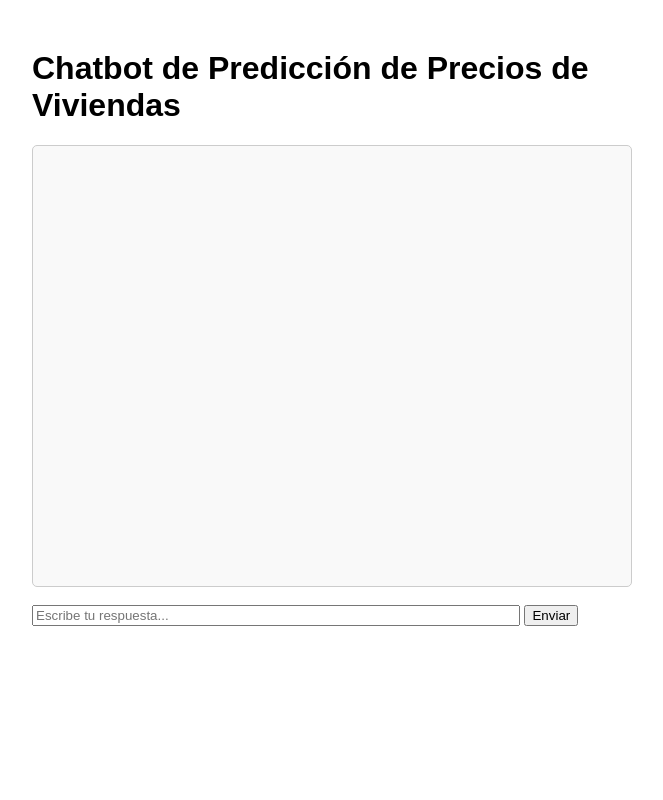
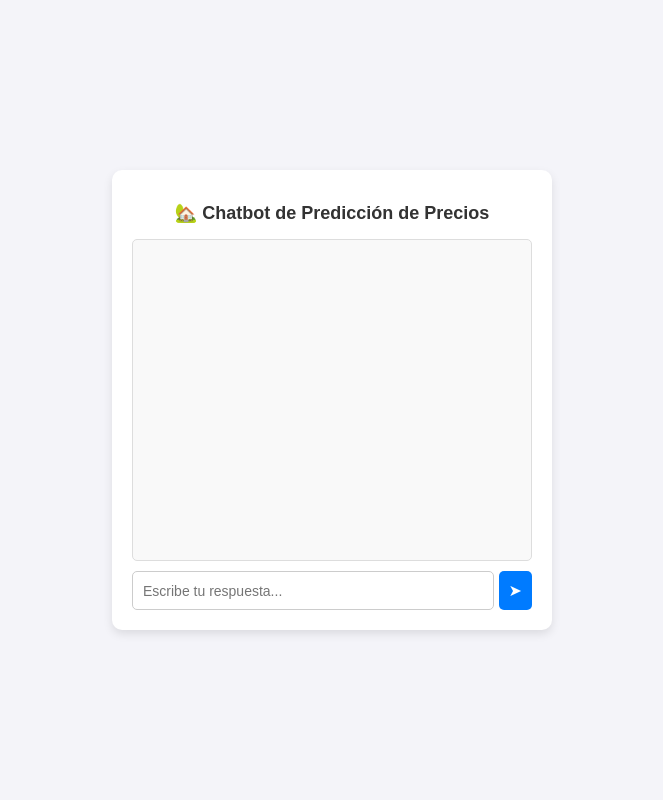
Before and after one commit to thisisalvaro/Chatbot-de-Predicci-n-de-Precios, a Flask app: page / in a window 1280 px wide. Shown: the whole page, without its empty margins (308-971 px from the left). Run offline with Flask 3, Linux system fonts and the light colour scheme.

Commit message:
update css and html : now is prettier

```diff
--- a/static/style.css
+++ b/static/style.css
@@ -1,44 +1,112 @@
+/* Estilos Generales */
 body {
-    font-family: Arial, sans-serif;
-    max-width: 600px;
-    margin: 50px auto;
+    font-family: 'Arial', sans-serif;
+    background-color: #f4f4f9;
+    display: flex;
+    justify-content: center;
+    align-items: center;
+    height: 100vh;
+    margin: 0;
 }
-#chat-container {
-    border: 1px solid #ccc;
+
+/* Contenedor Principal */
+.chat-container {
+    width: 400px;
+    background: white;
     padding: 20px;
+    border-radius: 10px;
+    box-shadow: 0px 4px 10px rgba(0, 0, 0, 0.1);
+    text-align: center;
+}
+
+/* Título */
+h1 {
+    font-size: 18px;
+    margin-bottom: 15px;
+    color: #333;
+}
+
+/* Caja de Chat */
+#chat-box {
+    height: 300px;
+    overflow-y: auto;
+    border: 1px solid #ddd;
+    padding: 10px;
     border-radius: 5px;
-    background-color: #f9f9f9;
-    height: 400px;
-    overflow-y: scroll;
+    background: #f9f9f9;
+    display: flex;
+    flex-direction: column;
 }
+
+/* Mensajes */
 .message {
-    margin: 10px 0;
+    padding: 10px;
+    margin: 5px 0;
+    border-radius: 5px;
+    max-width: 75%;
 }
+
+/* Estilos de Mensajes */
 .user-message {
-    text-align: right;
-    color: blue;
+    background: #007bff;
+    color: white;
+    align-self: flex-end;
 }
+
 .bot-message {
-    text-align: left;
-    color: green;
+    background: #ddd;
+    align-self: flex-start;
 }
-.bot-message-happy {
-    color: #28a745;
-    font-weight: bold;
-}
-.bot-message-sad {
-    color: #dc3545;
-    font-weight: bold;
-}
+
+/* Mensajes Especiales */
 .loading {
-    color: gray;
+    background: #ffcc00;
+    color: black;
+    align-self: center;
     font-style: italic;
 }
+
+.bot-message-happy {
+    background: #4CAF50;
+    color: white;
+}
+
+.bot-message-sad {
+    background: #ff4444;
+    color: white;
+}
+
 .error-message {
-    color: #dc3545;
-    font-weight: bold;
-    font-style: italic;
+    background: #ff5722;
+    color: white;
 }
-button:disabled {
-    background-color: #ccc;
+
+/* Contenedor de Entrada */
+.input-container {
+    display: flex;
+    margin-top: 10px;
 }
+
+#user-input {
+    flex: 1;
+    padding: 10px;
+    border: 1px solid #ccc;
+    border-radius: 5px;
+    font-size: 14px;
+    outline: none;
+}
+
+#send-btn {
+    padding: 10px;
+    margin-left: 5px;
+    border: none;
+    background: #007bff;
+    color: white;
+    cursor: pointer;
+    border-radius: 5px;
+    font-size: 16px;
+}
+
+#send-btn:hover {
+    background: #0056b3;
+}
--- a/templates/index.html
+++ b/templates/index.html
@@ -1,20 +1,23 @@
 <!DOCTYPE html>
-<html lang="en">
+<html lang="es">
 <head>
     <meta charset="UTF-8">
     <meta name="viewport" content="width=device-width, initial-scale=1.0">
     <title>Chatbot de Predicción de Precios</title>
     <link rel="stylesheet" href="../static/style.css">
-
 </head>
 <body>
-    <h1>Chatbot de Predicción de Precios de Viviendas</h1>
-    <div id="chat-container">
-        <div id="messages"></div>
+
+    <div class="chat-container">
+        <h1>🏡 Chatbot de Predicción de Precios</h1>
+        <div id="chat-box">
+            <div id="messages"></div>
+        </div>
+        <div class="input-container">
+            <input type="text" id="user-input" placeholder="Escribe tu respuesta..." autofocus>
+            <button id="send-btn" onclick="sendMessage()">➤</button>
+        </div>
     </div>
-    <br>
-    <input type="text" id="user-input" placeholder="Escribe tu respuesta..." style="width: 80%;">
-    <button id="send-btn" onclick="sendMessage()">Enviar</button>
 
     <script>
         const userId = Math.random().toString(36).substr(2, 9); // Genera un ID único para el usuario
@@ -27,24 +30,20 @@
             if (!userMessage) return;
             appendMessage(userMessage, 'user-message');
             input.value = "";
-            sendButton.disabled = true; // Disable button while waiting for response
-            appendMessage("Cargando...", 'loading'); // Show loading message
+            sendButton.disabled = true; // Deshabilitar botón mientras responde
+            appendMessage("⏳ Cargando...", 'loading');
 
             try {
                 const response = await fetch("/chatbot", {
                     method: "POST",
-                    headers: {
-                        "Content-Type": "application/json"
-                    },
-                    body: JSON.stringify({
-                        message: userMessage,
-                        user_id: userId
-                    })
+                    headers: { "Content-Type": "application/json" },
+                    body: JSON.stringify({ message: userMessage, user_id: userId })
                 });
+
                 const data = await response.json();
-                document.querySelector(".loading")?.remove(); // Remove loading message
+                document.querySelector(".loading")?.remove(); // Eliminar mensaje de carga
 
-                // Display the response with some feeling
+                // Estilos según la respuesta
                 if (data.response.includes('¡Ya has respondido todas las preguntas!')) {
                     appendMessage(data.response, 'bot-message-happy');
                 } else if (data.response.includes('Error')) {
@@ -55,9 +54,9 @@
 
             } catch (error) {
                 document.querySelector(".loading")?.remove();
-                appendMessage("¡Ups! Algo salió mal. Estoy teniendo problemas para conectarme. Por favor, inténtalo nuevamente.", 'error-message');
+                appendMessage("❌ Error de conexión. Inténtalo nuevamente.", 'error-message');
             } finally {
-                sendButton.disabled = false; // Enable button after response
+                sendButton.disabled = false; // Habilitar botón
             }
         }
 
@@ -70,5 +69,6 @@
             messagesDiv.scrollTop = messagesDiv.scrollHeight;
         }
     </script>
+
 </body>
 </html>
```
